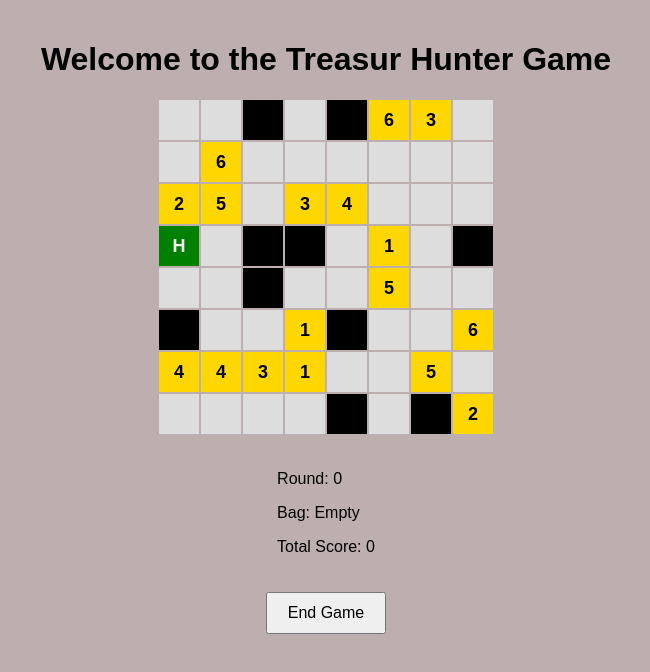
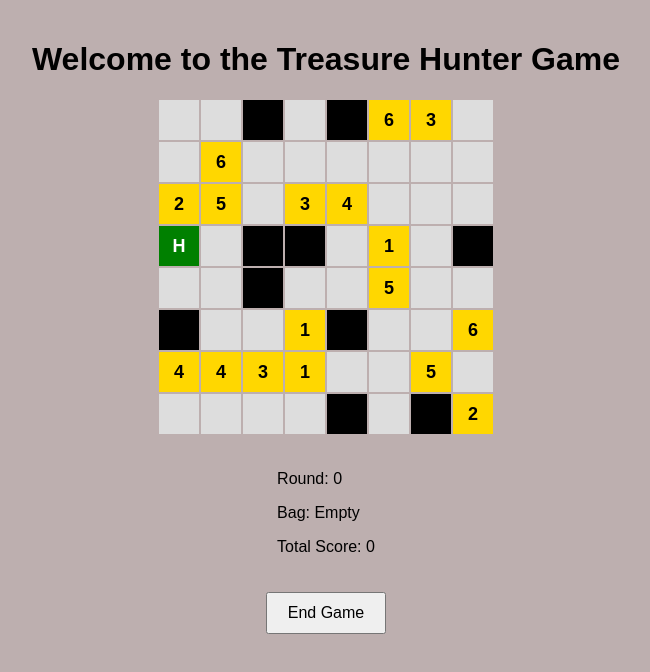
Before and after one commit to Dhruv22092001/treasurehuntergame, a plain HTML site: page index.html in a window 1280 px wide. Shown: the whole page, without its empty margins (314-964 px from the left). Drawn offline with Linux system fonts and the light colour scheme.

Commit message:
Update index.html

```diff
--- a/index.html
+++ b/index.html
@@ -7,7 +7,7 @@
     <link rel="stylesheet" href="styles.css">
 </head>
 <body>
-    <h1>Welcome to the Treasur Hunter Game</h1>
+    <h1>Welcome to the Treasure Hunter Game</h1>
     <div id="gameBoard"></div>
     <div id="status">
         <p>Round: <span id="roundNumber">0</span></p>
```
